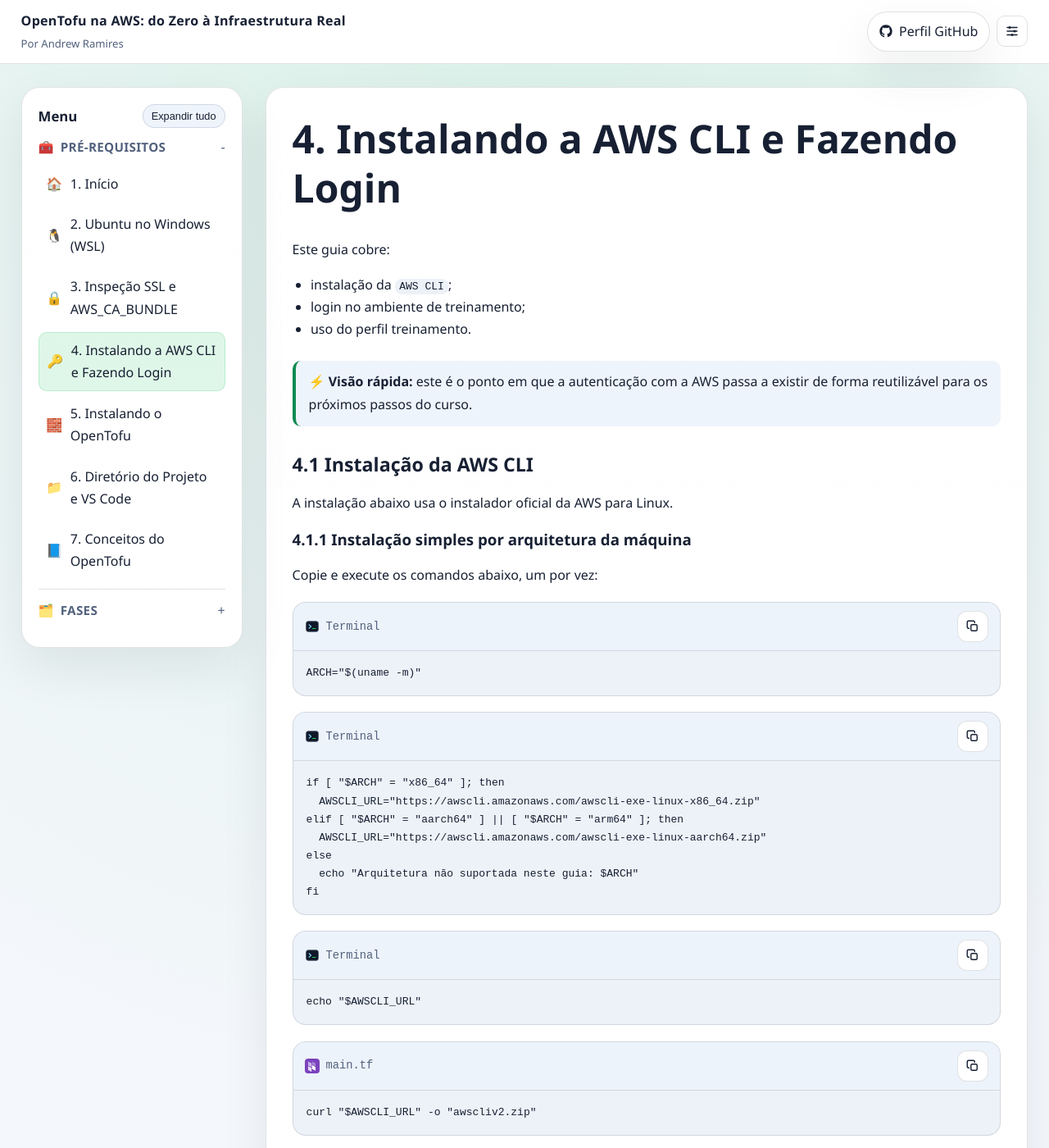
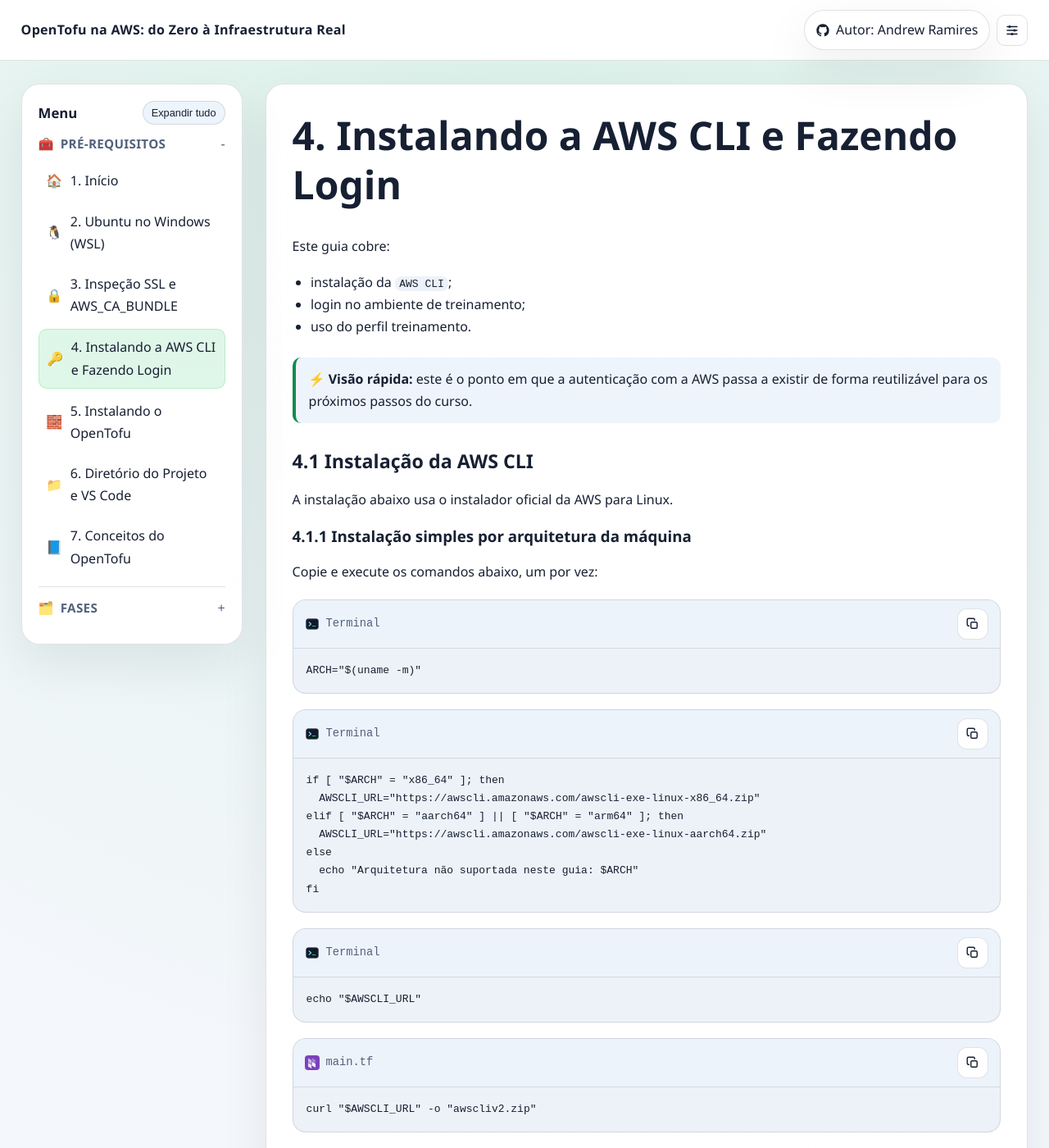
Before and after one commit to malacration/curso-aws-opentofu, a Jekyll site: the page built from 04-aws-cli-e-login.md, in a window 1280 px wide and 1400 px high. Shown: the whole window at 82% size. Built offline with Jekyll 4.4.1, drawn with Linux system fonts in a browser that asks for light colours; some of the changed text lies outside the part shown.

Commit message:
Melhoria

````diff
--- a/04-aws-cli-e-login.md
+++ b/04-aws-cli-e-login.md
@@ -74,14 +74,12 @@ rm -rf aws awscliv2.zip
 
 Neste curso, use a região:
 
-```bash
-sa-east-1
-```
+> "sa-east-1"
 
 Se quiser definir isso logo no início:
 
 ```bash
-aws configure set region sa-east-1
+aws configure set region sa-east-1 --profile treinamento
 ```
 
 ## 4.3 Login no ambiente de treinamento
@@ -100,9 +98,7 @@ aws login --profile treinamento
 
 Quando a AWS CLI pedir a região, informe:
 
-```bash
-sa-east-1
-```
+> "sa-east-1"
 
 ### 4.3.2 Comando para Windows com WSL
 
@@ -114,9 +110,7 @@ aws login --remote --profile treinamento
 
 Quando a AWS CLI pedir a região, informe:
 
-```bash
-sa-east-1
-```
+> "sa-east-1"
 
 No `WSL`, não use `aws login --profile treinamento` sem `--remote`.
 
--- a/_layouts/default.html
+++ b/_layouts/default.html
@@ -122,14 +122,6 @@
         transition: font-size 180ms ease;
       }
 
-      .brand-author {
-        display: block;
-        margin-top: 0.2rem;
-        color: var(--text-soft);
-        font-size: 0.82rem;
-        transition: font-size 180ms ease, opacity 180ms ease;
-      }
-
       .brand span {
         display: block;
         color: var(--text-soft);
@@ -150,11 +142,6 @@
 
       body.is-scrolled .brand strong {
         font-size: 0.96rem;
-      }
-
-      body.is-scrolled .brand-author {
-        font-size: 0.76rem;
-        opacity: 0.88;
       }
 
       body.is-scrolled .brand span {
@@ -854,8 +841,7 @@
           border-radius: 18px;
         }
 
-        .brand strong,
-        .brand-author {
+        .brand strong {
           display: none;
         }
 
@@ -924,7 +910,6 @@
       <div class="topbar-inner">
         <div class="brand">
           <strong>{{ site.title }}</strong>
-          <small class="brand-author">Por Andrew Ramires</small>
           <span>{{ site.description }}</span>
         </div>
         <div class="topbar-actions">
@@ -935,9 +920,9 @@
               <line x1="3" y1="18" x2="21" y2="18"/>
             </svg>
           </button>
-          <a class="github-link" href="https://github.com/malacration" target="_blank" rel="noopener noreferrer" aria-label="Perfil GitHub" title="Perfil GitHub de Andrew Ramires">
+          <a class="github-link" href="https://github.com/malacration" target="_blank" rel="noopener noreferrer" aria-label="Autor Andrew Ramires" title="GitHub de Andrew Ramires">
             <svg viewBox="0 0 24 24" fill="currentColor" aria-hidden="true"><path d="M12 .5C5.65.5.5 5.65.5 12A11.5 11.5 0 0 0 8.36 22.93c.58.11.79-.25.79-.56v-2.16c-3.18.69-3.85-1.35-3.85-1.35-.52-1.33-1.27-1.68-1.27-1.68-1.04-.71.08-.69.08-.69 1.15.08 1.76 1.18 1.76 1.18 1.02 1.76 2.69 1.25 3.35.96.1-.74.4-1.25.72-1.54-2.54-.29-5.22-1.27-5.22-5.67 0-1.25.45-2.28 1.18-3.08-.12-.29-.51-1.47.11-3.06 0 0 .96-.31 3.15 1.18a10.9 10.9 0 0 1 5.74 0c2.18-1.49 3.14-1.18 3.14-1.18.63 1.59.24 2.77.12 3.06.74.8 1.18 1.83 1.18 3.08 0 4.41-2.69 5.37-5.25 5.66.41.35.78 1.05.78 2.12v3.14c0 .31.21.68.8.56A11.5 11.5 0 0 0 23.5 12C23.5 5.65 18.35.5 12 .5Z"/></svg>
-            <span>Perfil GitHub</span>
+            <span>Autor: Andrew Ramires</span>
           </a>
           <div class="controls-popover" id="controls-popover">
             <button class="controls-trigger" id="controls-trigger" type="button" aria-label="Preferências de visualização" title="Preferências de visualização">
@@ -1073,16 +1058,16 @@
                   <strong>{{ page.prev_title }}</strong>
                 </a>
                 {% endif %}
+                {% if page.optional_url %}
+                <a class="nav-card" href="{{ page.optional_url | relative_url }}">
+                  <small>Opcional</small>
+                  <strong>{{ page.optional_title }}</strong>
+                </a>
+                {% endif %}
                 {% if page.next_url %}
                 <a class="nav-card" href="{{ page.next_url | relative_url }}">
                   <small>Próximo</small>
                   <strong>{{ page.next_title }}</strong>
-                </a>
-                {% endif %}
-                {% if page.optional_url %}
-                <a class="nav-card" href="{{ page.optional_url | relative_url }}">
-                  <small>Opcional</small>
-                  <strong>{{ page.optional_title }}</strong>
                 </a>
                 {% endif %}
               </div>
````
Also changed, not shown: 03-inspecao-ssl-e-ca-bundle.md (+3 -5 lines).
